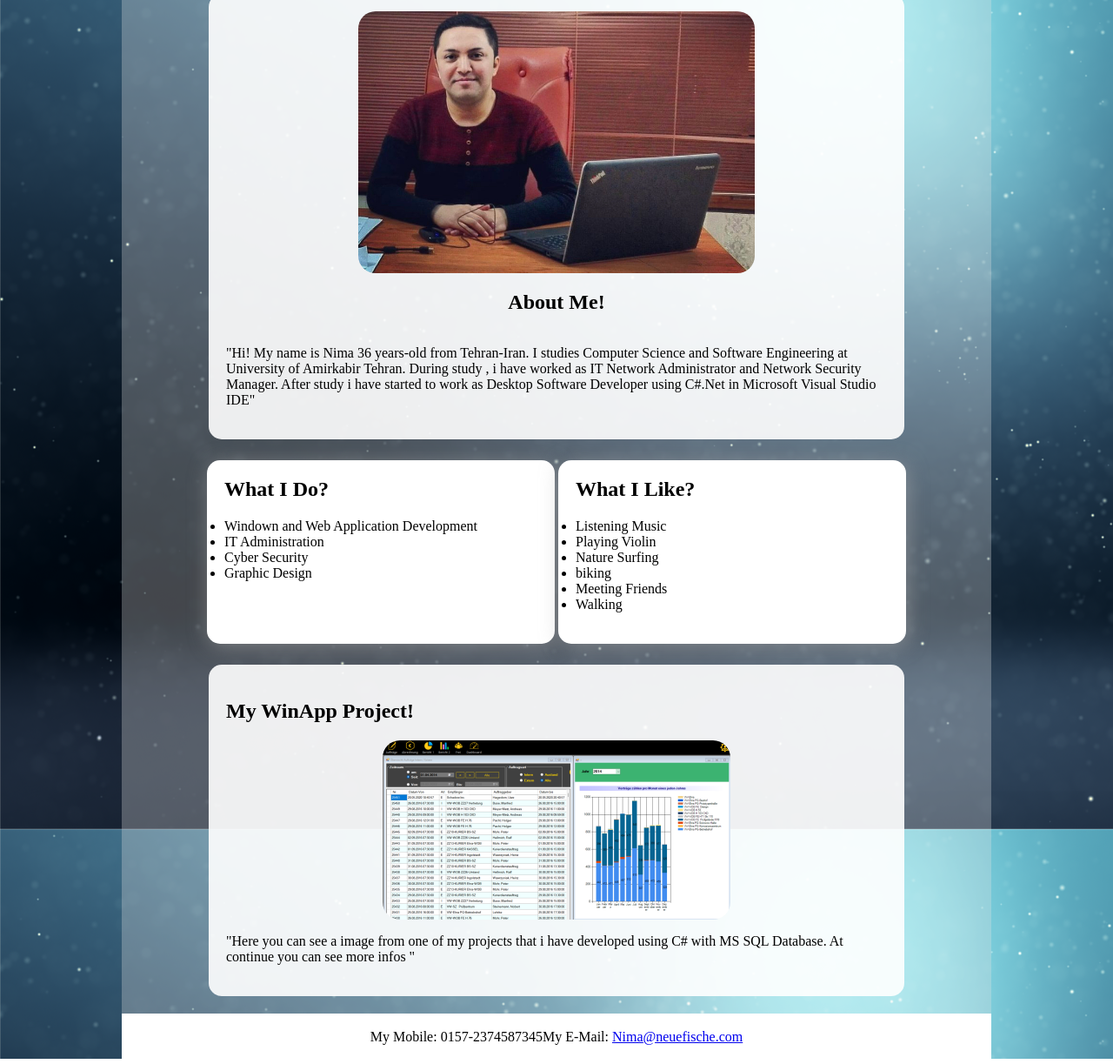
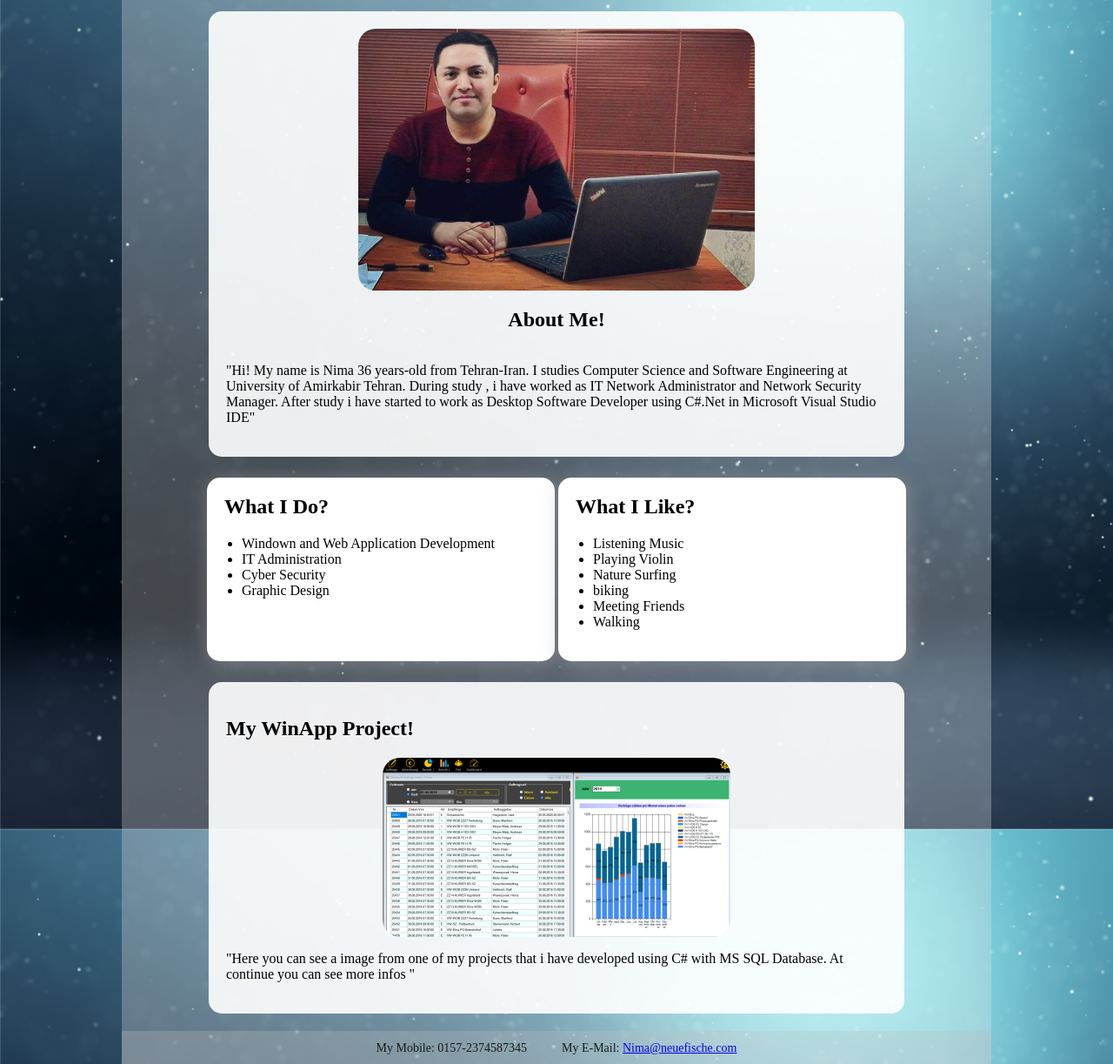
Before and after one commit to NimaHBB/personal-website, a plain HTML site: page index.html in a window 1280 px wide. Shown: the part 127-1350 px from the top of the page at 87% size. Drawn offline with Linux system fonts and the light colour scheme.

Commit message:
footer is corrected

```diff
--- a/css/style.css
+++ b/css/style.css
@@ -28,7 +28,7 @@ main {
   width: 25px;
 }
 .menuLines li {
-  background-color: black;
+  background-color: rgb(230, 230, 230);
   margin-top: 4px;
   width: 20px;
   height: 3px;
@@ -37,6 +37,7 @@ main {
   background-color: aqua;
 }
 nav {
+  padding-top: 20px;
 }
 img {
   margin: auto;
@@ -78,7 +79,7 @@ section {
   justify-content: center;
 }
 .abilitiesDetailed {
-  padding: 0 0 20px 20px;
+  padding: 0 0 20px 40px;
   gap: 20px;
 }
 
@@ -103,12 +104,17 @@ section div label {
   padding: 20px;
 }
 
-.contact {
+footer {
   width: 100%;
   margin: 0 auto;
   padding-top: 2px;
-  background-color: white;
+  font-size: 14px;
   display: flex;
   justify-content: center;
   flex-wrap: wrap;
+  background-color: rgb(206, 206, 206, 0.5);
 }
+footer p {
+  margin: 10px 20px 10px 20px;
+  color: rgb(25, 26, 25);
+}
--- a/index.html
+++ b/index.html
@@ -7,10 +7,12 @@
     <link href="css/style.css" rel="stylesheet" />
     <title>Nima Habibi's CV</title>
   </head>
+
   <body>
     <header>
       <h1>Nima Habibi</h1>
     </header>
+    <main>
       <nav>
         <ul class="menuLines">
           <li class="menuLines ul li"></li>
@@ -18,7 +20,6 @@
           <li></li>
         </ul>
       </nav>
-    <main>
       <!-- About me and my Keywords -->
       <article class="abilities">
         <div class="aboutMe">
@@ -71,7 +72,7 @@
         </div>
       </article>
     </main>
-    <footer class="contact">
+    <footer>
       <p>My Mobile: 0157-2374587345</p>
       <p>
         My E-Mail: <a href="mailto:Nima@neuefische.com">Nima@neuefische.com</a>
```
Lines whose indentation alone changed are shown as unchanged.
